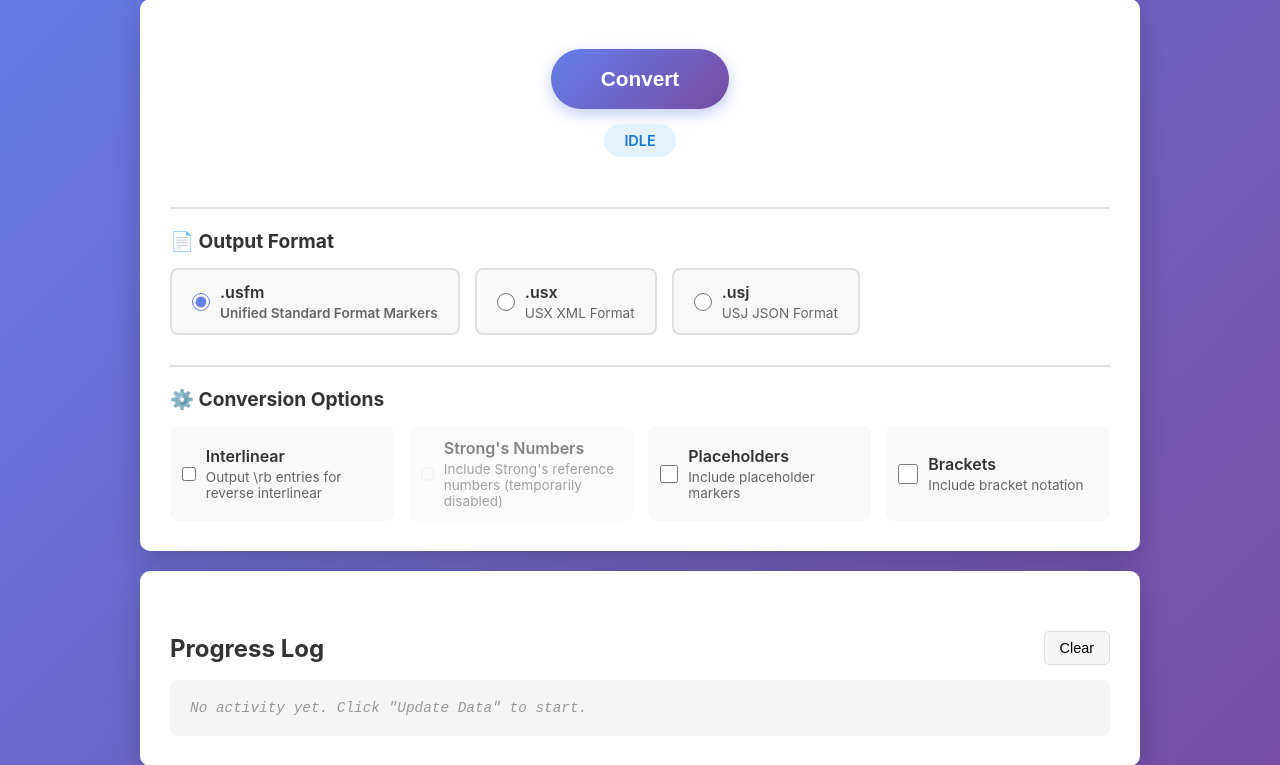
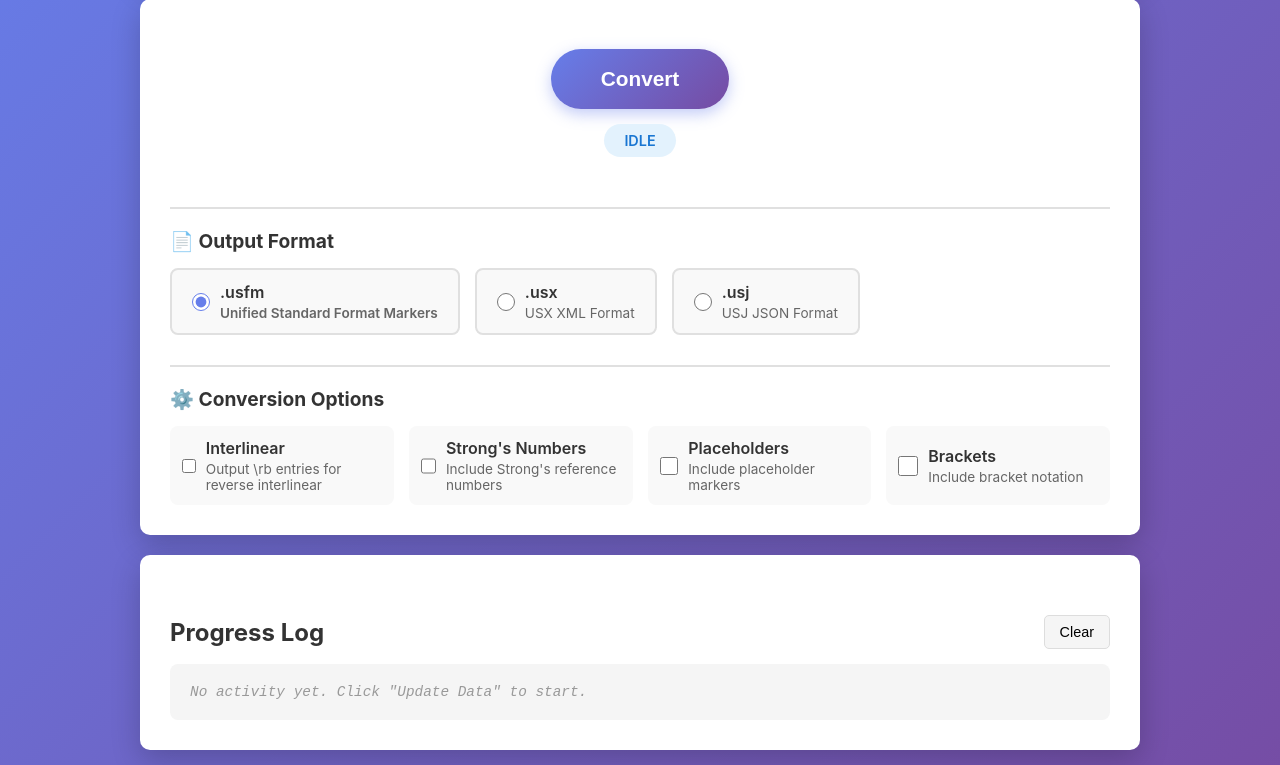
Before and after one commit to BSB-publishing/bsb2usfm, a Flask app: page / in a window 1280 px wide. Shown: the part 181-946 px from the top of the page. Run offline with Flask 3, Linux system fonts and the light colour scheme; data that the repository does not hold is empty; parts of the project's set-up code (start-up, migrations or seed data) failed here and were passed over.

Commit message:
enable Strong's number option back again in the Web Serive UI

```diff
--- a/web_service/templates/index.html
+++ b/web_service/templates/index.html
@@ -520,11 +520,11 @@
                             <span class="option-description">Output \rb entries for reverse interlinear</span>
                         </label>
                     </div>
-                    <div class="option-item disabled">
-                        <input type="checkbox" id="optStrongs" name="strongs" disabled>
+                    <div class="option-item">
+                        <input type="checkbox" id="optStrongs" name="strongs">
                         <label for="optStrongs">
                             <span class="option-title">Strong's Numbers</span>
-                            <span class="option-description">Include Strong's reference numbers (temporarily disabled)</span>
+                            <span class="option-description">Include Strong's reference numbers</span>
                         </label>
                     </div>
                     <div class="option-item">
@@ -749,7 +749,7 @@
 
             // Disable option checkboxes
             document.getElementById('optInterlinear').disabled = true;
-            // optStrongs is always disabled
+            document.getElementById('optStrongs').disabled = true;
             document.getElementById('optPlaceholders').disabled = true;
             document.getElementById('optBrackets').disabled = true;
             document.querySelectorAll('.option-item').forEach(item => {
@@ -768,7 +768,7 @@
 
             // Enable option checkboxes
             document.getElementById('optInterlinear').disabled = false;
-            // optStrongs remains disabled
+            document.getElementById('optStrongs').disabled = false;
             document.getElementById('optPlaceholders').disabled = false;
             document.getElementById('optBrackets').disabled = false;
             document.querySelectorAll('.option-item').forEach(item => {
```
